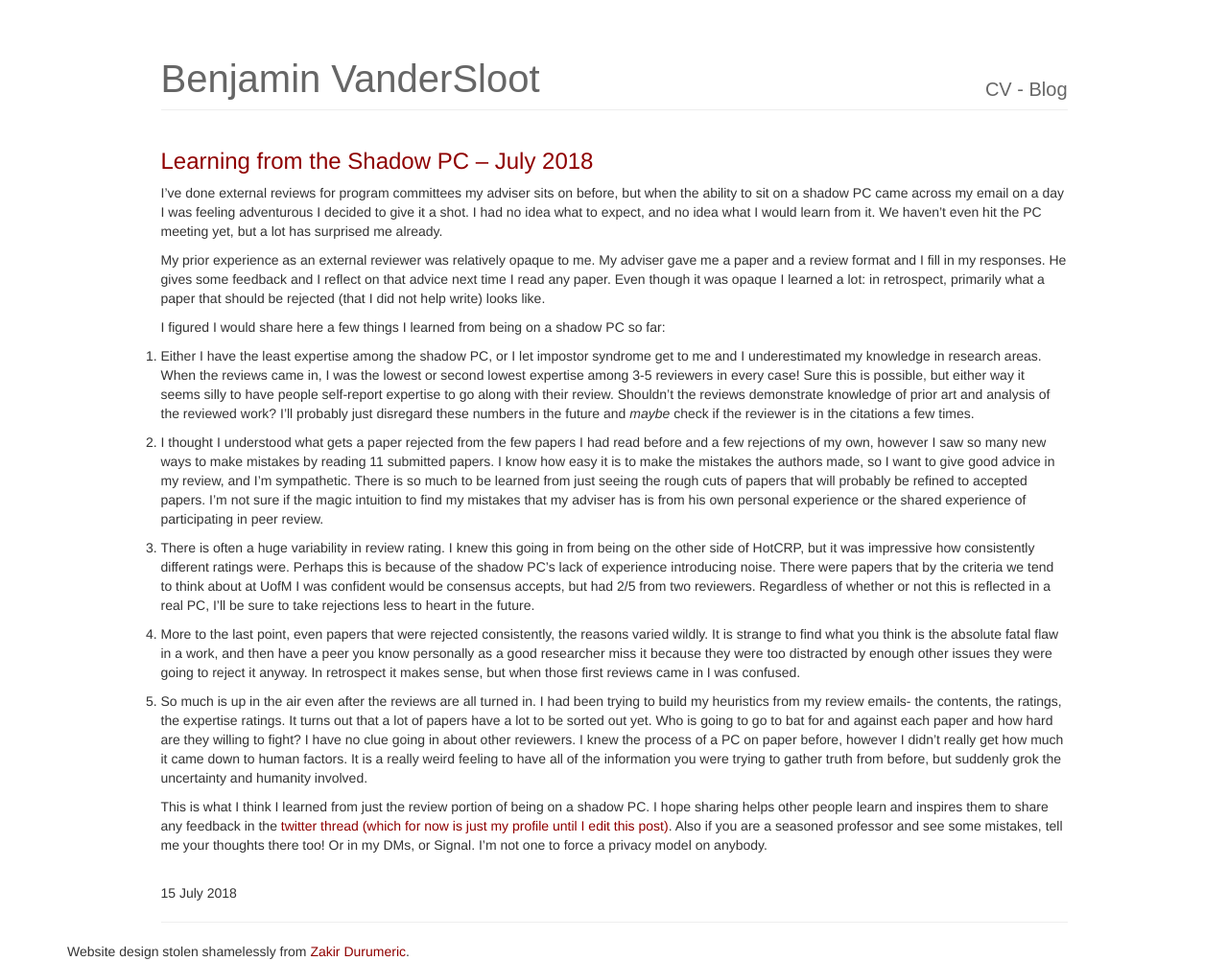
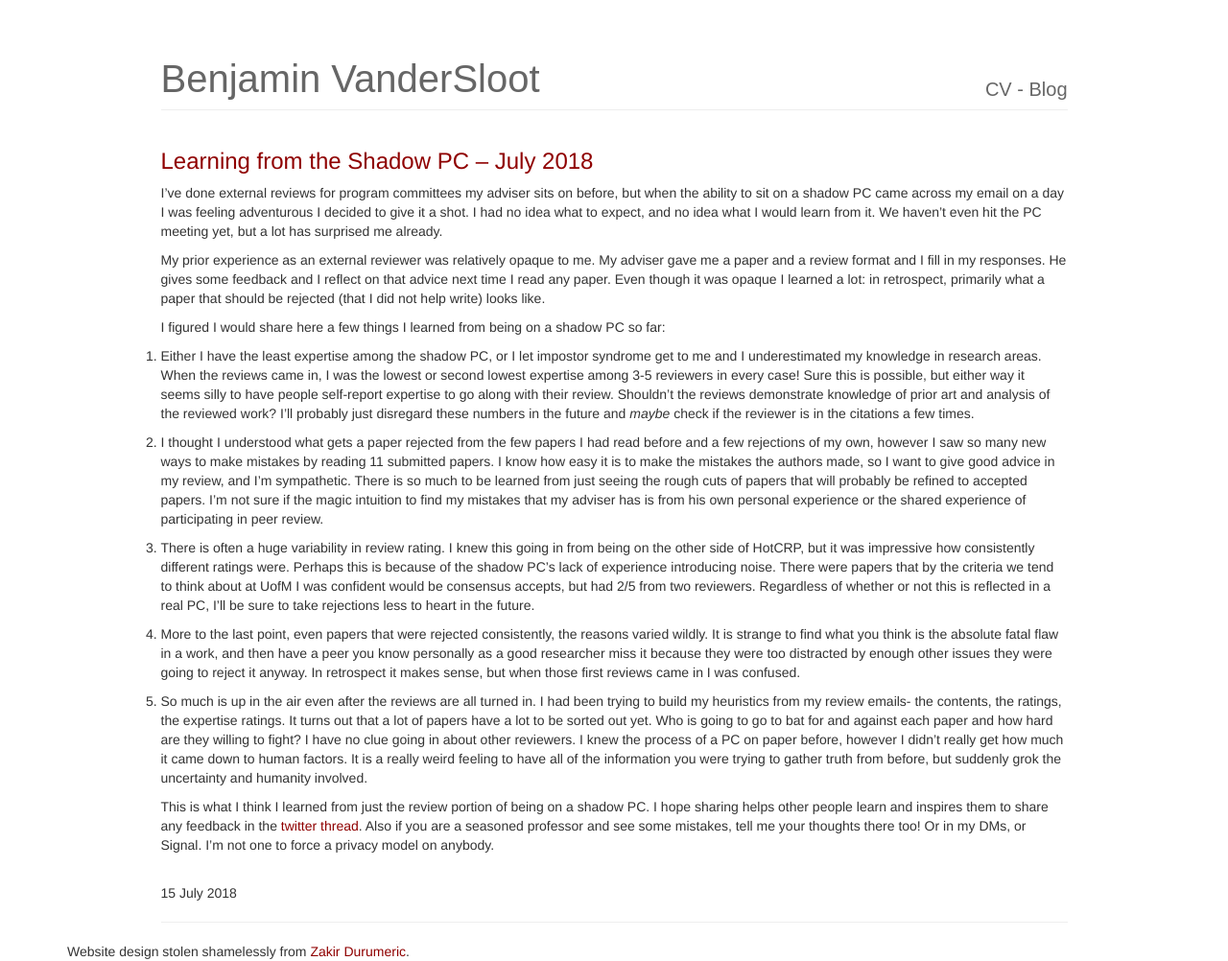
Before and after one commit to umbernhard/mbernhard.com, a Jekyll site: the page built from _posts/2018-07-15-shadow-pc.md, in a window 1280 px wide. Shown: the whole page at 96% size. Built offline with Jekyll 4.4.1, drawn with Linux system fonts in a browser that asks for light colours.

Commit message:
Edit post for link

```diff
--- a/_posts/2018-07-15-shadow-pc.md
+++ b/_posts/2018-07-15-shadow-pc.md
@@ -67,6 +67,6 @@ gather truth from before, but suddenly grok the uncertainty and humanity involve
 
 This is what I think I learned from just the review portion of being on a shadow
 PC. I hope sharing helps other people learn and inspires them to share any
-feedback in the [twitter thread (which for now is just my profile until I edit this post)](https://twitter.com/benvandersloot).
+feedback in the [twitter thread](https://twitter.com/benvandersloot/status/1018936182737170435).
 Also if you are a seasoned professor and see some mistakes, tell me your thoughts
 there too! Or in my DMs, or Signal. I'm not one to force a privacy model on anybody.
```
